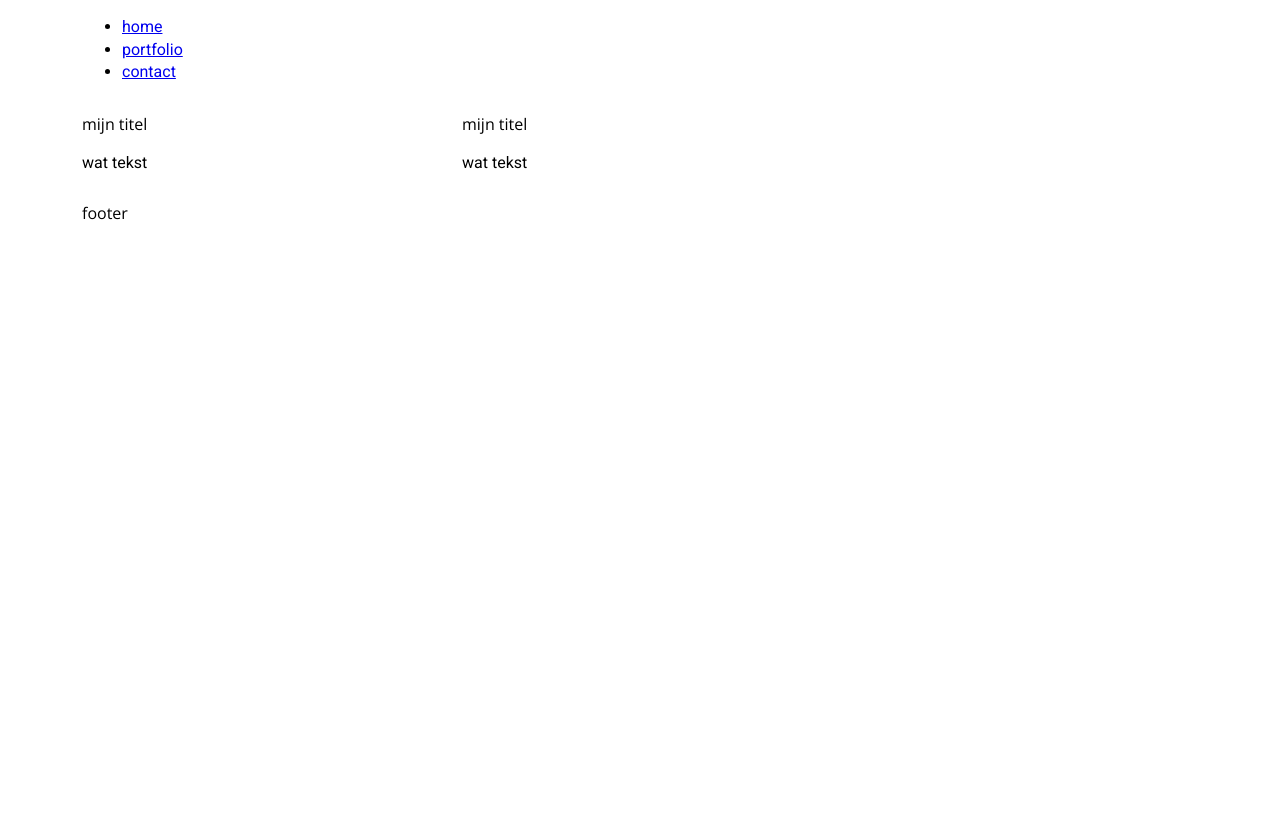
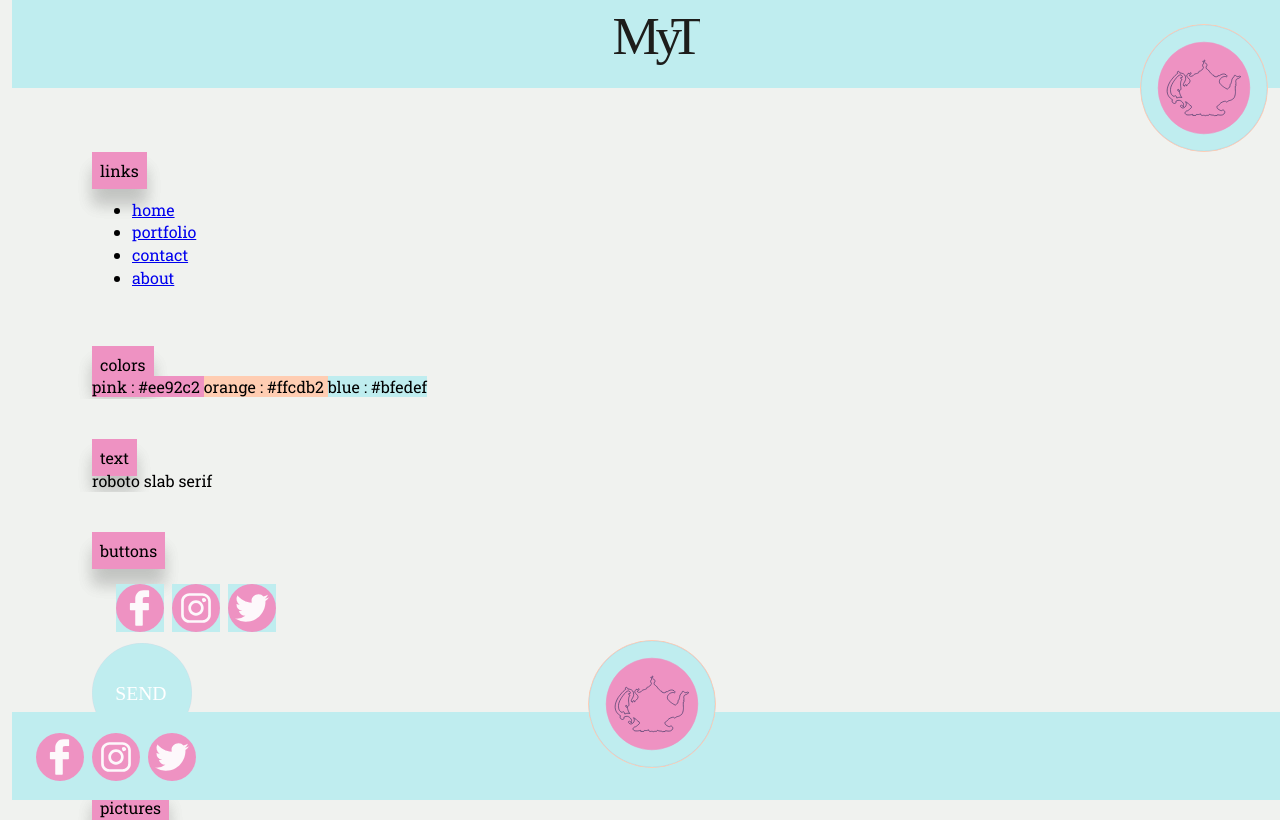
Before and after one commit to maithuyl/1617.webd2, a plain HTML site: page styleguide.html in a window 1280 px wide. Drawn offline with nearby package versions, Linux system fonts and the light colour scheme.

```diff
--- a/css/main.css
+++ b/css/main.css
@@ -7,9 +7,8 @@
 *             body
 **********************************/
 body {
+  font-family: 'Roboto Slab', serif;
   background: #f0f2ef;
-  font-family: 'Roboto Slab', serif;
-
 }
 
 /***************************************
@@ -575,6 +574,48 @@ body {
 }
 
 /***************************************
+*             styleguide
+***************************************/
+.top {
+  margin-top: 10em;
+}
+
+.top .styleguide {
+  margin-top: 0;
+ }
+
+.title {
+  z-index: 999;
+  background-color: #ee92c2;
+  padding: 0.5em;
+  box-shadow: 0 1em 1em rgba(0,0,0,0.1), 0 1em 1em rgba(0,0,0,0.1);
+}
+
+ br {
+   margin: 1em;
+ }
+
+ .color1 {
+   background-color: #ee92c2 ;
+ }
+
+  .color2 {
+   background-color: #ffcdb2 ;
+ }
+
+ .color3 {
+   background-color: #bfedef ;
+ }
+
+ .send {
+   margin-top: 5em;
+ }
+
+ .styleguide {
+   margin-top: 3em;
+    margin-left: 5em;
+}
+/***************************************
 *             text
 ***************************************/
 
--- a/css/typography.css
+++ b/css/typography.css
@@ -7,7 +7,7 @@ body {
 }
 
 h1, h2, h3, h4, h5, h6 {
-  font-family: 'Open Sans', sans-serif;
+  font-family: 'Roboto', sans-serif;
   font-size: 16px;
   font-weight: 500;
   font-style: normal;
--- a/styleguide.html
+++ b/styleguide.html
@@ -47,27 +47,53 @@
     <link rel="stylesheet" media="all" href="css/fonts.css">
     <link rel="stylesheet" media="all" href="css/typography.css">
     <link rel="stylesheet" media="all" href="css/grid.css">
+    <link rel="stylesheet" media="all" href="css/main.css">
     <!-- Modernizr: feature detection -->
     <script src="vendor/modernizr/modernizr.min.js"></script>
 </head>
   </head>
   <body>
-    <!-- begin hoofdnavigatie -->
+       <!-- header -->
+
+    <div class="grid__wrapper">
+          <div class="grid__container">
+            <div class="grid__row">
+              <div class="grid__column-12">
+                <footer>
+                      <section class="header">
+                          <div class="signature">
+                            <img src="assets/logo/signature.svg" alt="Vector of Signature My Tea" />
+                          </div>
+                          <div class="logo"><a href="index.html"><img src="assets/logo/Logo.svg" alt="Vector Logo with link to homepage." /></a></div>
+                      </section>
+                </footer>
+              </div>
+            </div>
+          </div>
+        </div>
+
+    <!-- links -->
 
         <div class="grid__wrapper">
           <div class="grid__container">
             <div class="grid__row">
-              <div class="grid__column-12">
-                <nav>
+              <div class="grid__column-12 top">
+
+                <nav class="styleguide">
+                  <a class="title"> links </a>
+                  <br />
                   <ul>
                     <li>
-                      <a href="#"> home</a>
+                      <a href="index.html"> home</a>
                     </li>
                      <li>
-                      <a href="#">portfolio</a>
+                      <a href="projects.html">portfolio</a>
                     </li>
                      <li>
-                      <a href="#"> contact</a>
+                      <a href="contact.html"> contact</a>
+                    </li>
+                    <li>
+                      <a href="about.html"> about</a>
                     </li>
                   </ul>
               </nav>
@@ -76,24 +102,76 @@
           </div>
         </div>
 
-    <!-- begin inhoud -->
+    <!-- colors -->
+
+      <div class="grid__wrapper">
+          <div class="grid__container">
+            <div class="grid__row">
+              <div class="grid__column-12">
+                <nav class="styleguide">
+                  <a class="title"> colors </a>
+                  <br/>
+                  <a class="color1"> pink : #ee92c2 </a>
+                  <a class="color2"> orange : #ffcdb2 </a>
+                  <a class="color3"> blue : #bfedef </a>
+              </nav>
+              </div>
+            </div>
+          </div>
+        </div>
+
+<!-- text -->
+
+      <div class="grid__wrapper">
+          <div class="grid__container">
+            <div class="grid__row">
+              <div class="grid__column-12">
+                <nav class="styleguide">
+                  <a class="title"> text </a>
+                  <br/>
+                  <a> roboto slab serif</a>
+              </nav>
+              </div>
+            </div>
+          </div>
+        </div>
+
+  <!-- butons -->
+
+      <div class="grid__wrapper">
+          <div class="grid__container">
+            <div class="grid__row">
+              <div class="grid__column-12">
+                <nav class="styleguide">
+                  <a class="title"> buttons </a>
+                  <br/>
+                  <div class="socialMedia">
+                    <div class= "facebook"><a href="https://www.facebook.com/maite.huylebroeck"><img src="assets/social media/facebook.svg"/></a></div>
+                    <div class= "instagram"><a href="https://www.instagram.com/mh.artt/"><img src="assets/social media/instagram.svg"/></a></div>
+                    <div class= "twitter"><a href="https://twitter.com/_Maite_H"><img src="assets/social media/twitter.svg"/></a></div>
+                  </div>
+                  <div>
+                  <input  class="send" type="image" src="assets/buttons/send.svg" width="100" height="100" />
+                  </div>
+              </nav>
+              </div>
+            </div>
+          </div>
+        </div>
+
+
+  <!-- pictures -->
 
     <div class="grid__wrapper">
           <div class="grid__container">
             <div class="grid__row">
-              <div class="grid__column-4">
-                <article class="news-article">
-                <h2> mijn titel </h2>
-                <p> wat tekst </p>
-                </article>
-              </div>
-              <div class="grid__column-4">
-                  <article class="newproduct-article">
-                <h2> mijn titel </h2>
-                <p> wat tekst </p>
-                </article>
-              </div>
-              <div class="grid__column-4">
+              <div class="grid__column-12">
+                <nav class="styleguide">
+                  <a class="title"> pictures </a>
+                  </div>
+                  <div>
+                  </div>
+              </nav>
               </div>
             </div>
           </div>
@@ -106,7 +184,14 @@
             <div class="grid__row">
               <div class="grid__column-12">
                 <footer>
-                    <h1> footer </h1>
+                    <section class="footer">
+                      <div class="socialMedia">
+                        <div class= "facebook"><a href="https://www.facebook.com/maite.huylebroeck"><img src="assets/social media/facebook.svg"/></a></div>
+                        <div class= "instagram"><a href="https://www.instagram.com/mh.artt/"><img src="assets/social media/instagram.svg"/></a></div>
+                        <div class= "twitter"><a href="https://twitter.com/_Maite_H"><img src="assets/social media/twitter.svg"/></a></div>
+                      </div>
+                      <div class="logo"><a href="index.html"><img src="assets/logo/Logo.svg" alt="Vector Logo with link to homepage." /></a></div>
+                    </section>
                 </footer>
               </div>
             </div>
@@ -115,4 +200,4 @@
 
   </body>
 
-  </html>
+</html>
```
Also changed, not shown: contact.html (+1 -1 lines), index.html (+0 -1 lines).
